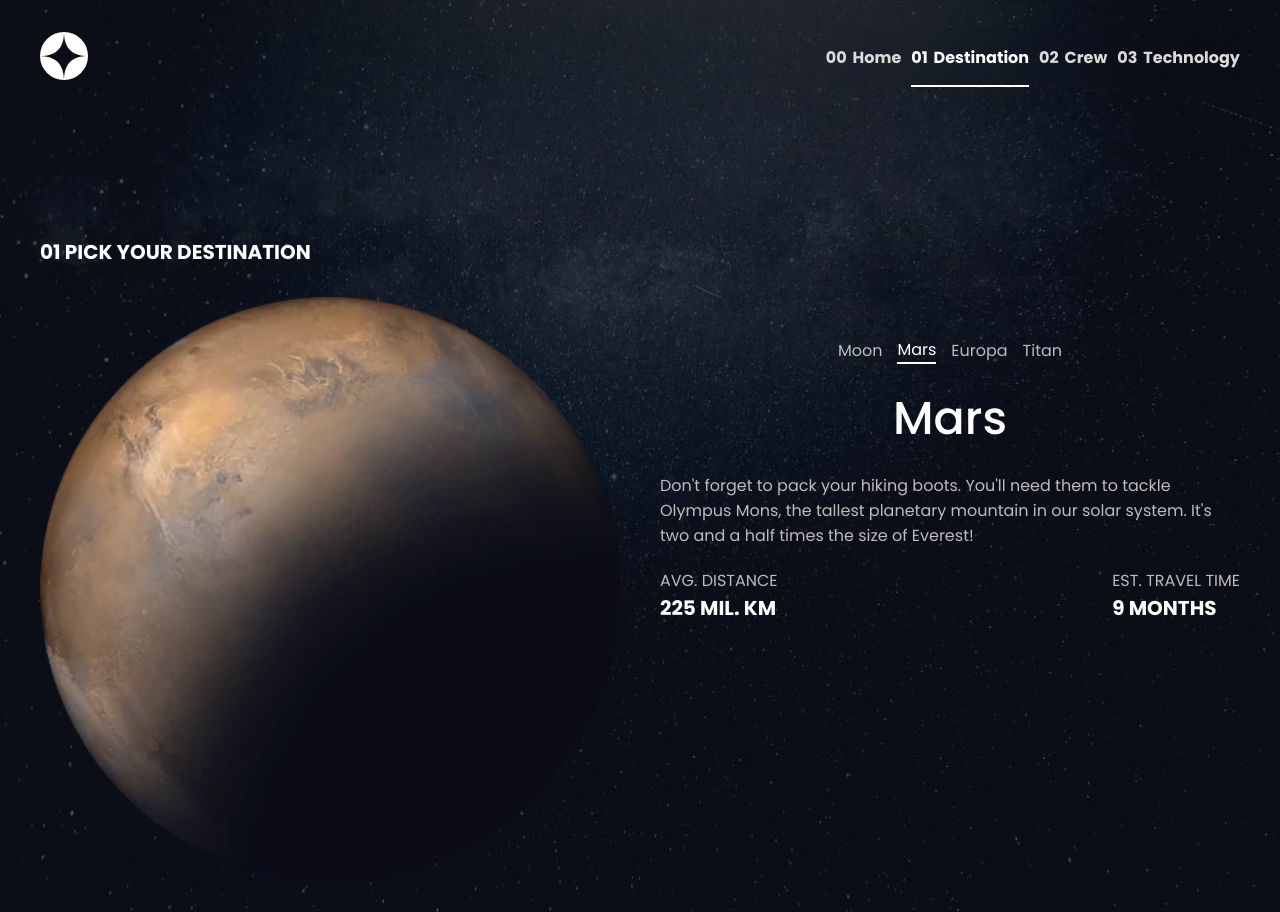
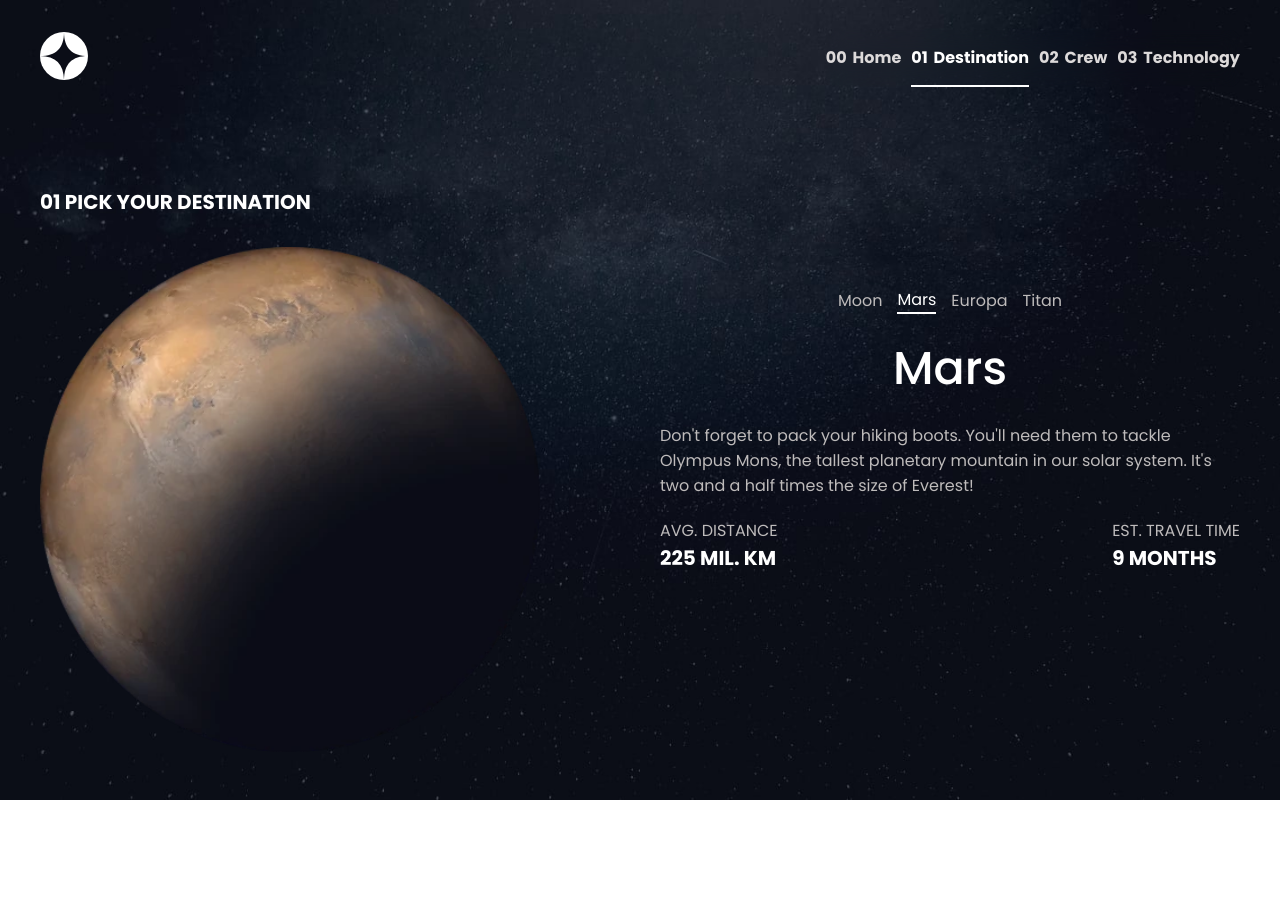
Before and after one commit to eddybpro/space-tourism-website, a plain HTML site: page destination-mars.html in a window 1280 px wide. After the commit the page ends 800 px from the top, so only its background shows below. Drawn offline with Linux system fonts and the light colour scheme.

Commit message:
Space tourism website

```diff
--- a/style-crew.css
+++ b/style-crew.css
@@ -180,7 +180,7 @@ picture > *{
     }
 
     nav{
-        margin-bottom: 0;
+        margin-bottom: 8rem;
     }
 
     .nav-links{
--- a/style-destination.css
+++ b/style-destination.css
@@ -184,7 +184,7 @@ picture > *{
     }
 
     nav{
-        margin-bottom: 15rem;
+        margin-bottom: 10rem;
     }
 
     .nav-links{
@@ -234,6 +234,10 @@ picture > *{
     .planet-name{
         text-align: center;
     }
+
+    picture > *{
+        max-width: 50rem;
+    }
 }
 
 @media(hover:hover){
--- a/style-tech.css
+++ b/style-tech.css
@@ -183,7 +183,7 @@ picture > *{
     }
 
     nav{
-        margin-bottom: 15rem;
+        margin-bottom: 12rem;
     }
 
     .nav-links{
```
